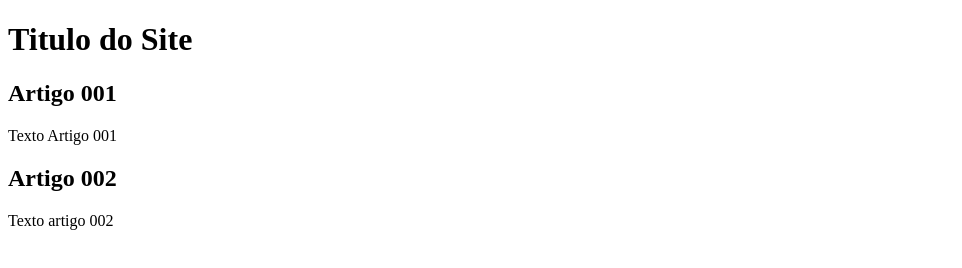
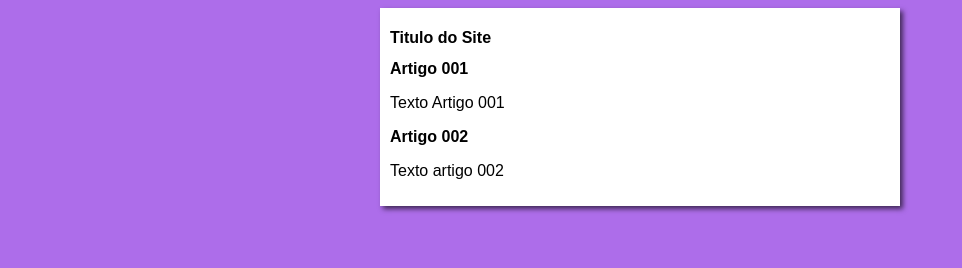
Before and after one commit to PryMachado/projeto-site, a plain HTML site: page index.html in a window 1280 px wide. Shown: the whole page, without its empty margins (0-962 px from the left). Drawn offline with Linux system fonts and the light colour scheme.

Commit message:
iniciei meu design

```diff
--- /dev/null
+++ b/estilos/style.css
@@ -0,0 +1,15 @@
+*{
+    font-family: Arial, Helvetica, sans-serif;
+    font-size: 16px;
+}
+body{
+    background-color: rgb(173, 109, 234);
+}
+
+main{
+    background-color: white;
+    width: 500px;
+    margin: auto;
+    padding: 10px;
+    box-shadow: 3px 3px 5px rgba(0, 0, 0, 0.629);
+}
--- a/index.html
+++ b/index.html
@@ -4,6 +4,7 @@
     <meta charset="UTF-8">
     <meta name="viewport" content="width=device-width, initial-scale=1.0">
     <title>Titulo do Site</title>
+    <link rel="stylesheet" href="estilos/style.css">
 </head>
 <body>
     <main>
```
